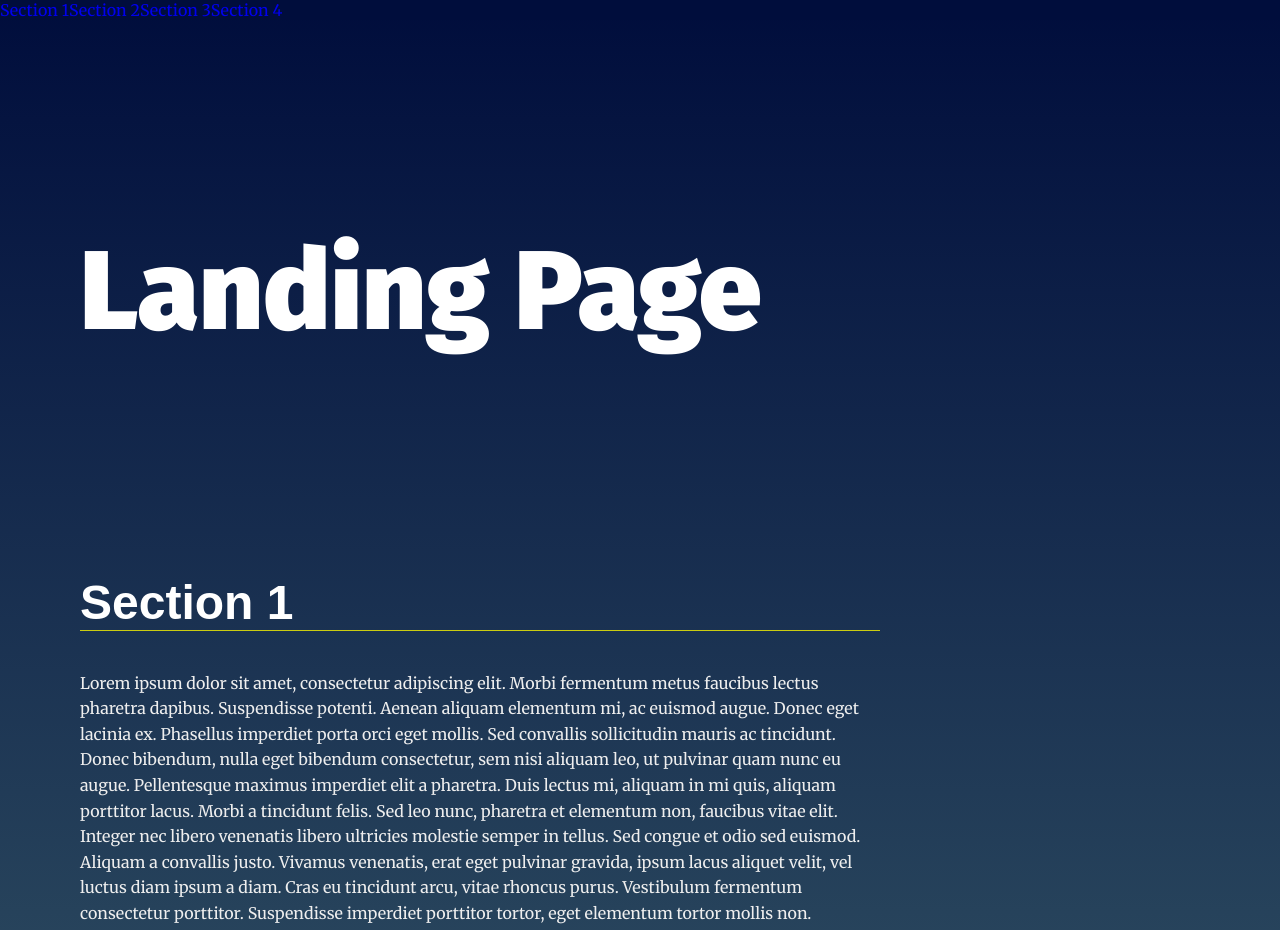
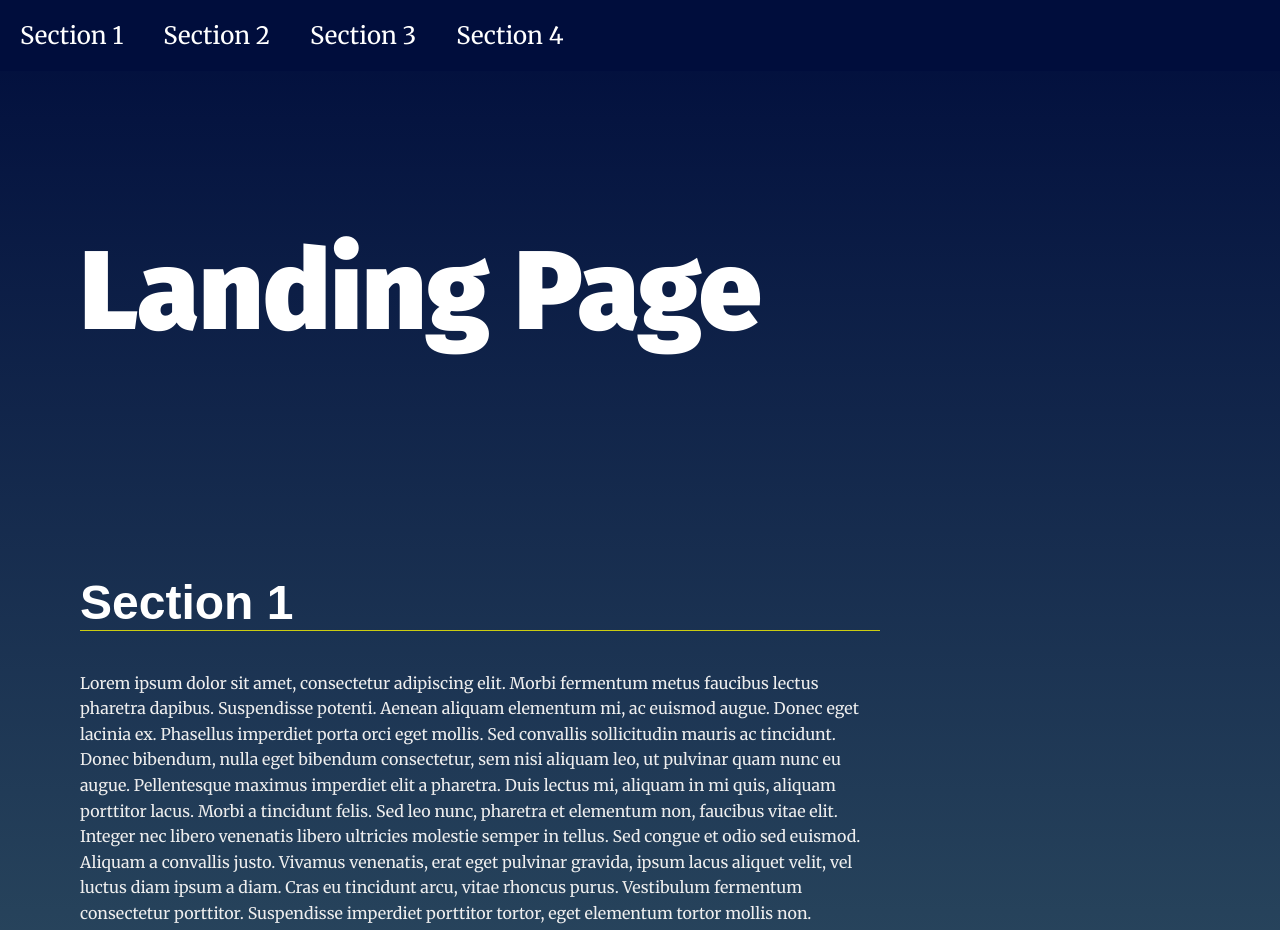
Before and after one commit to guirguisnashat/landing-page2, a plain HTML site: page index.html in a window 1280 px wide. Shown: the top 930 px of the page. Drawn offline with Linux system fonts and the light colour scheme; some packages are replaced by stand-ins of ours; a script that the page names is missing.

Commit message:
Update styles.css

```diff
--- a/css/styles.css
+++ b/css/styles.css
@@ -77,9 +77,11 @@ section {
     background-color:  rgba(0,13,60,1);
 }
 
-.navbar__menu li {
+.navbar__menu a li {
     display: inline-block;
-
+    padding: 20px;
+    font-size: x-large;
+    color: white;
 }
 
 .navbar__menu select{
```
